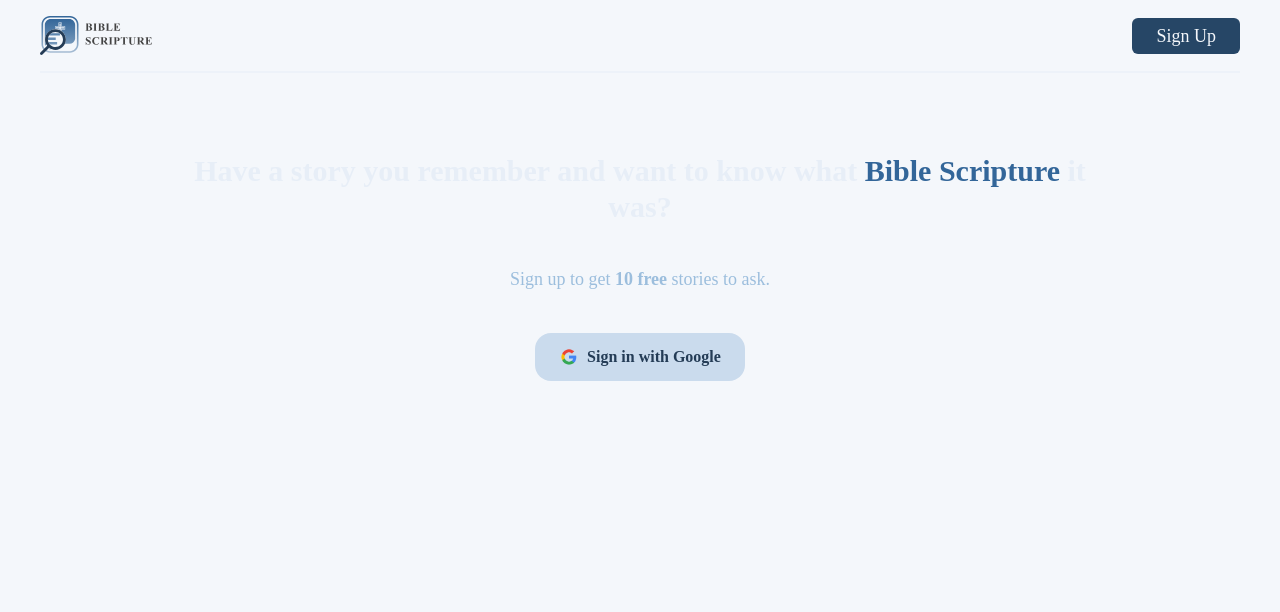
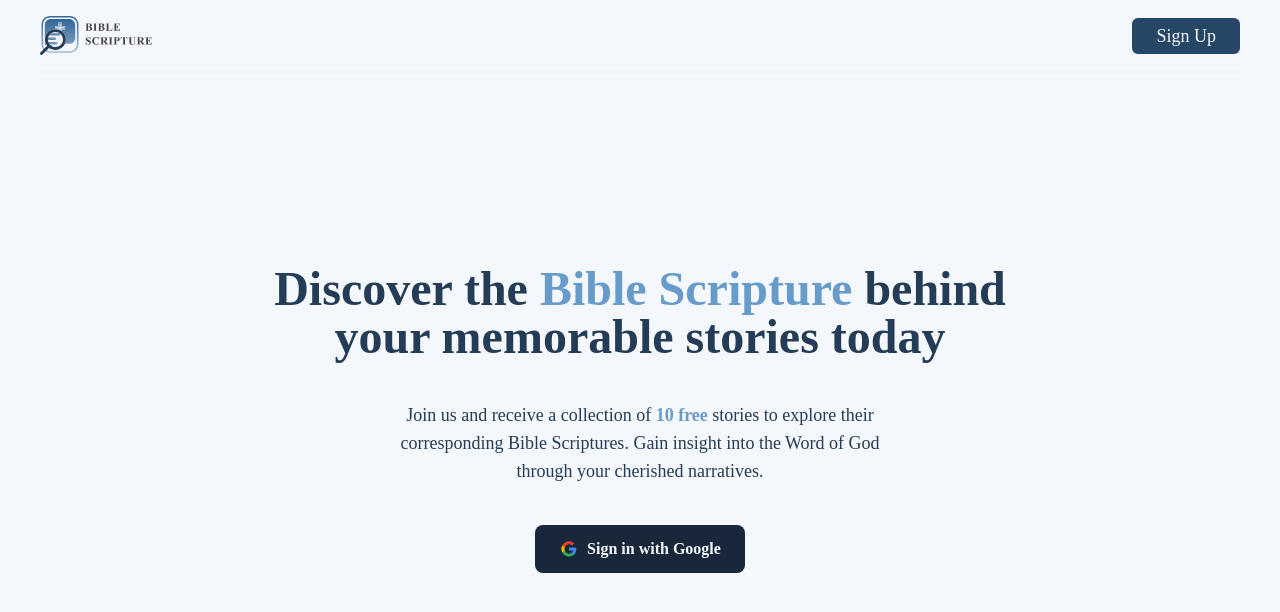
Before and after one commit to Era360/find-bible-scripture, a Next.js app: page /search in a window 1280 px wide. Shown: the top 612 px of the page. Built offline with nearby package versions, Linux system fonts and the light colour scheme; no server answers.

Commit message:
fix: search page
alignment
code
etc.

```diff
--- a/pages/search.tsx
+++ b/pages/search.tsx
@@ -161,7 +161,7 @@ export default function Search() {
               value={query}
               onChange={(event) => setQuery(event.target.value)}
               placeholder="Type here..."
-              className={`w-full p-2.5 text-sm md:text-base text-azure-800 border-azure-300 rounded-md outline-none ${
+              className={`w-full p-2.5 text-sm md:text-base text-azure-800 border-azure-200 dark:border-azure-800 rounded-md outline-none ${
                 userData.credits !== null
                   ? userData.credits === 0
                     ? "ring-4 ring-red-700"
@@ -178,9 +178,9 @@ export default function Search() {
                     <h3 className="font-bold text-azure-800">How to pay</h3>
                     <p className="text-sm text-center text-azure-800">
                       We currently don&apos;t support online payment, you can
-                      contact me through{" "}
+                      contact me through
                       <Link
-                        className="text-blue-600 underline"
+                        className="underline text-azure-600"
                         href="mailto:mkumboelia@gmail.com"
                       >
                         my email
@@ -223,7 +223,7 @@ export default function Search() {
             ) : (
               <>
                 {results.scripture && (
-                  <div className="px-10 py-2 mx-auto border-2 border-azure-600 rounded-md w-fit">
+                  <div className="px-10 py-2 mx-auto border-2 rounded-md border-azure-600 w-fit">
                     <p>
                       <span className="font-bold">Story: </span>
                       {results.story}
@@ -253,23 +253,31 @@ export default function Search() {
           </div>
         </div>
       ) : (
-        <div className="py-20 space-y-5 md:space-y-10">
-          <h3 className="max-w-4xl mx-auto mb-5 text-xl font-bold text-center text-azure-100 sm:text-3xl">
-            Have a story you remember and want to know what{" "}
-            <span className="text-azure-600">Bible Scripture</span> it was?
+        <div className="container mx-auto">
+          <div className="flex flex-col justify-center px-0 py-48 space-y-2 lg:px-60 mx-14 md:mx-auto md:space-y-10">
+            <h3 className="text-3xl font-bold text-center md:text-4xl lg:text-5xl">
+              Discover the&nbsp;
+              <span className="dark:text-azure-300 text-azure-400">
+                Bible Scripture
+              </span>
+              &nbsp;behind your memorable stories today
             </h3>
-          <div className="h-[250px] flex flex-col items-center space-y-4 md:space-y-10 max-w-[670px] mt-2 mx-auto">
-            <div className="max-w-xl text-lg text-azure-300">
-              Sign up to get{" "}
-              <span className="font-bold text-blue-500">10 free</span> stories
-              to ask.
+            <div className="flex flex-col items-center w-full mx-auto text-center space-y-7 md:space-y-10">
+              <div className="max-w-2xl text-lg md:max-w-lg">
+                Join us and receive a collection of&nbsp;
+                <span className="font-bold dark:text-azure-300 text-azure-400">
+                  10 free
+                </span>
+                &nbsp;stories to explore their corresponding Bible Scriptures.
+                Gain insight into the Word of God through your cherished
+                narratives.
               </div>
               {loading ? (
                 <Ellipsis />
               ) : (
                 <button
                   onClick={() => withGoogle()}
-                className="flex items-center px-5 py-2 space-x-2 font-semibold text-black bg-azure-200 md:px-6 md:py-3 rounded-2xl"
+                  className="flex items-center px-6 py-3 space-x-2 font-semibold rounded-lg w-fit dark:bg-azure-50 bg-azure-950 dark:text-azure-800 text-azure-50"
                 >
                   <Image
                     src="/google.png"
@@ -282,6 +290,7 @@ export default function Search() {
               )}
             </div>
           </div>
+        </div>
       )}
       <Toaster />
     </div>
```
Lines whose indentation alone changed are shown as unchanged.
